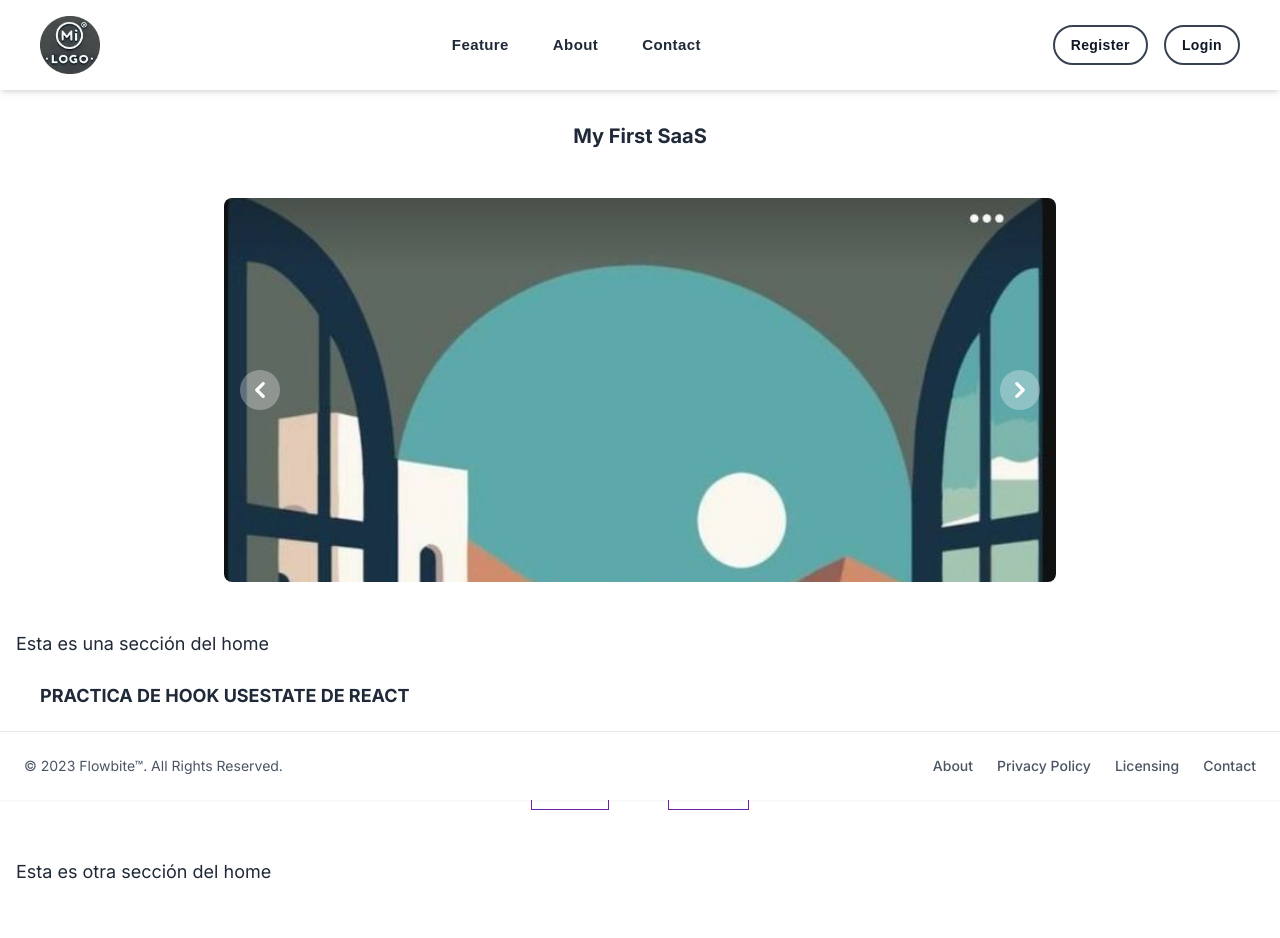
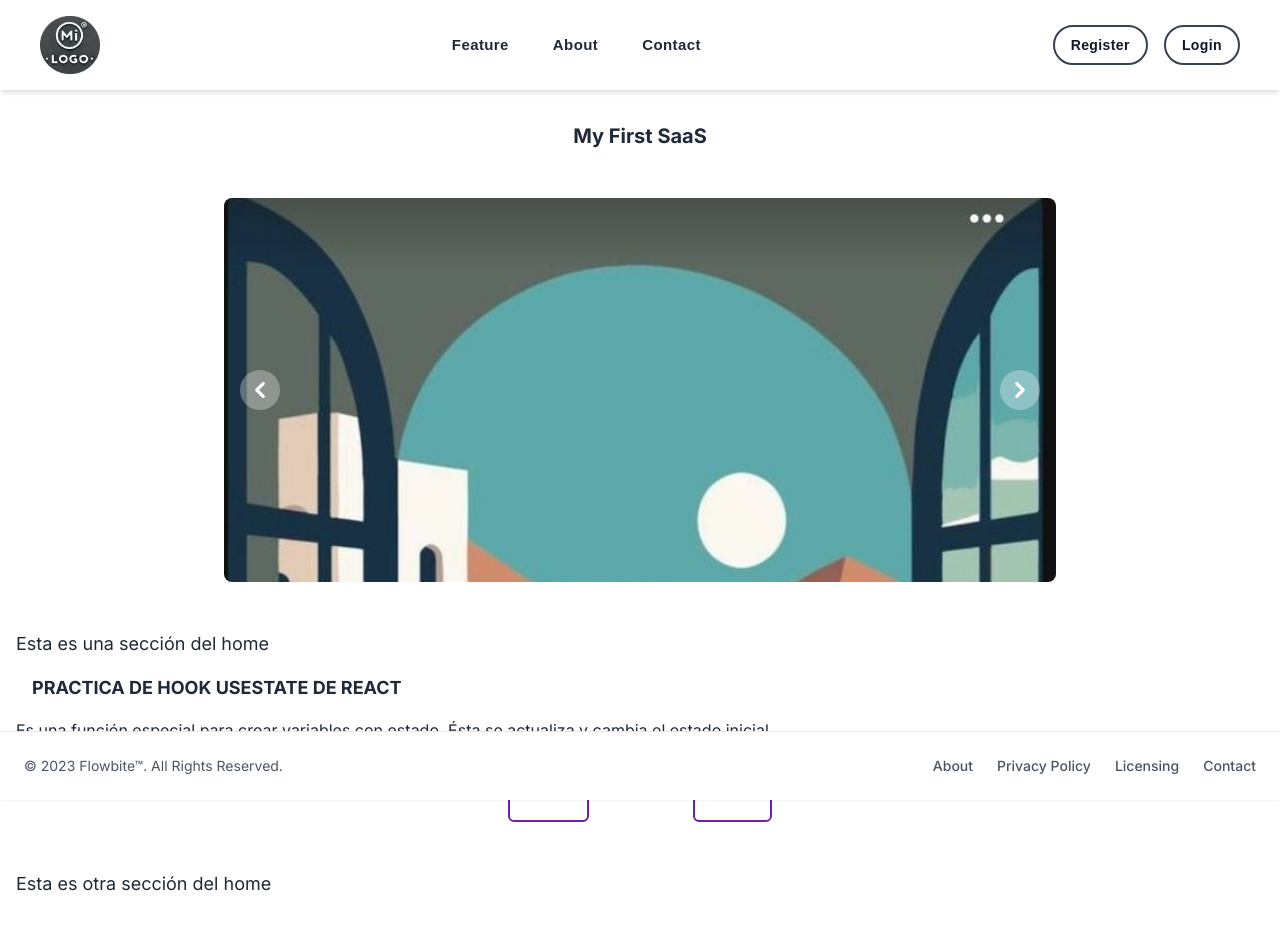
Before and after one commit to yorocio/myFirstSaaS, a Next.js app in the folder front/: page / in a window 1280 px wide. Shown: the top 938 px of the page. Built offline with nearby package versions, Linux system fonts and the light colour scheme.

Commit message:
estilado de contador

```diff
--- a/front/components/Contador.js
+++ b/front/components/Contador.js
@@ -14,11 +14,12 @@ const Contador = () => {
 
   return (
     <div>
-      <p className='m-6 font-bold text-lg'>PRACTICA DE HOOK USESTATE DE REACT</p>
+      <h2 className='m-4 font-bold text-lg'>PRACTICA DE HOOK USESTATE DE REACT</h2>
+      <h3>Es una función especial para crear variables con estado. Ésta se actualiza y cambia el estado inicial.</h3>
       <div className='flex justify-center'>
-      <button className='text-md border border-purple-800 p-4' onClick={restarCounter}>restar</button>
-      <div className='p-6 text-cyan-800 font-semibold text-lg'>{counter}</div>
-      <button className='text-md border border-purple-800 p-4' onClick={sumarCounter}>sumar</button>
+      <button className='text-base border-2 border-purple-800 px-2 py-2 rounded-md font-semibold hover:bg-purple-100 transition' onClick={restarCounter}>RESTAR</button>
+      <div className='p-6 text-pink-700 font-semibold text-2xl mx-5'>{counter}</div>
+      <button className='text-base border-2 border-purple-800 px-2 py-2 rounded-md font-semibold hover:bg-purple-100 transition' onClick={sumarCounter}>SUMAR</button>
       </div>
     </div>
   )
```
